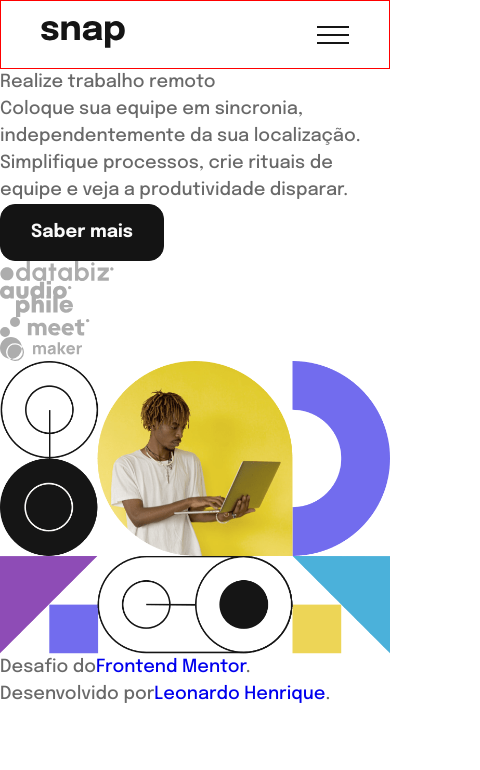
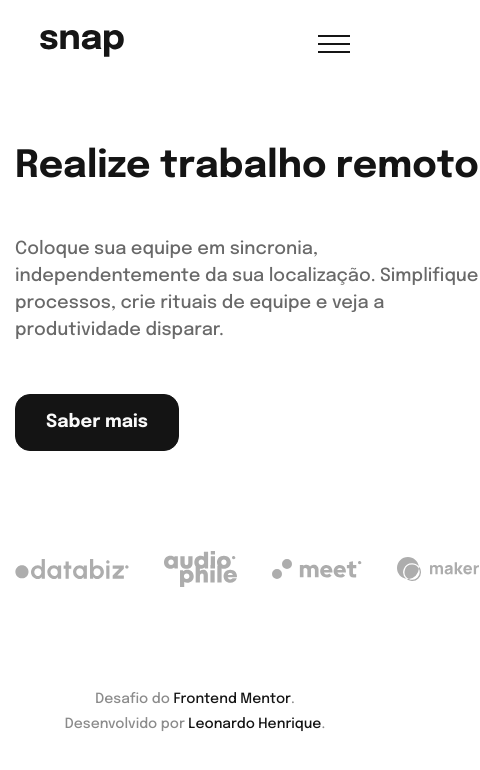
Before and after one commit to Leo-Henrique/intro-section, a React (Vite) app: page / in a window 390 px wide. Shown: the top 770 px of the page, 480 px wide, since content can reach past the window. Built offline with nearby package versions, Linux system fonts and the light colour scheme.

Commit message:
CSS finished. Responsive in progress

```diff
--- a/src/components/Footer/index.jsx
+++ b/src/components/Footer/index.jsx
@@ -1,12 +1,15 @@
 import React from 'react'
+import styles from "./style.module.scss";
 
 const Footer = () => {
     return (
-        <footer>
+        <footer className={styles.footer}>
             <p>
                 <span>
                     Desafio do
                 </span>
+
+                {"\n"}
 
                 <a href="https://www.frontendmentor.io/home"
                 target="_blank"
@@ -19,6 +22,8 @@ const Footer = () => {
                     Desenvolvido por
                 </span>
 
+                {"\n"}
+
                 <a href="https://www.linkedin.com/in/leonardo-henrique-/"
                 target="_blank"
                 rel="external noopener noreferrer">
--- /dev/null
+++ b/src/components/Footer/style.module.scss
@@ -0,0 +1,25 @@
+@import "../../scss/mixins";
+@import "../../scss/variables";
+
+.footer {
+    padding: 4rem;
+    font-size: $body - 0.4rem;
+    text-align: center;
+    color: #8b8b8b;
+
+    a {
+        color: $support-dark-1;
+        display: inline-block;
+        padding: 0.2rem 0;
+        transition: color 200ms ease-in-out;
+
+        @include desktop {
+            &:hover {
+                color: $support-light-3;
+            }
+        }
+        &:active {
+            color: $support-dark-2;
+        }
+    }
+}
--- a/src/components/Header/style.module.scss
+++ b/src/components/Header/style.module.scss
@@ -6,7 +6,6 @@
     align-items: center;
     column-gap: 2rem;
     padding: 0 4rem;
-    border: 1px solid red;
     font-size: $body - 0.4rem;
 
     @include breakpoint-lg {
@@ -15,7 +14,7 @@
     }
 }
 .headerLogo {
-    padding: 2rem;
+    padding: 3rem 2rem;
     padding-left: 0;
     opacity: 1;
     transition: opacity 200ms ease-in-out;
@@ -35,7 +34,7 @@
     @include breakpoint-lg {
         display: block;
         cursor: pointer;
-        padding: 2rem;
+        padding: 3rem 2rem;
         padding-right: 0;
         transition: opacity 200ms ease-in-out;
 
@@ -79,7 +78,7 @@
         }
         .navItem > button,
         .navItem > a {
-            padding: 2rem;
+            padding: 3rem 2rem;
         }
         .navItem > a {
             display: block;
--- a/src/components/Intro/index.jsx
+++ b/src/components/Intro/index.jsx
@@ -6,14 +6,16 @@ import { ReactComponent as SVGMeet } from "../../assets/client-meet.svg"
 import { ReactComponent as SVGMaker } from "../../assets/client-maker.svg"
 import ImgMainMobile from "../../assets/image-hero-mobile.png";
 import ImgMainDesktop from "../../assets/image-hero-desktop.png";
+import styles from "./style.module.scss";
 
 const Intro = () => {
     const clients = [SVGDatabiz, SVGAudiophile, SVGMeet, SVGMaker];
 
     return (
-        <main>
-            <div>
-                <h1>
+        <main className={styles.intro}>
+            <div className={`container ${styles.introContainer}`}>
+                <div className={styles.introContent}>
+                    <h1 className="title">
                         Realize trabalho remoto
                     </h1>
 
@@ -25,14 +27,14 @@ const Intro = () => {
                     size="normal"
                     filled={true} />
 
-                <ul>
+                    <ul className={styles.introClients}>
                         {clients.map((client, index) => {
                             return <li key={index}>{React.createElement(client)}</li>
                         })}
                     </ul>
                 </div>
 
-            <div>
+                <div className={styles.introImg}>
                     <picture>
                         <source srcSet={ImgMainMobile}
                         media="(max-width: 767.98px)"
@@ -42,6 +44,7 @@ const Intro = () => {
                         alt="" />
                     </picture>
                 </div>
+            </div>
         </main>
     )
 }
--- /dev/null
+++ b/src/components/Intro/style.module.scss
@@ -0,0 +1,31 @@
+.intro {
+    padding: 6rem 0;
+
+    &Container {
+        display: flex;
+        align-items: flex-end;
+    }
+    &Img {
+        max-width: 480px;
+    }
+}
+
+.introContent {
+    flex: 1;
+
+    h1 {
+        margin-bottom: 5rem;
+    }
+    p {
+        max-width: 500px;
+        margin-bottom: 5rem;
+    }
+    button {
+        margin-bottom: 10rem;
+    }
+    .introClients {
+        display: flex;
+        align-items: center;
+        column-gap: 3.5rem;
+    }
+}
--- a/src/scss/_main.scss
+++ b/src/scss/_main.scss
@@ -6,9 +6,15 @@ body {
     color: $support-light-3;
 }
 .container {
-    max-width: 1140px;
+    max-width: 1170px;
     padding-left: 15px;
     padding-right: 15px;
     margin-left: auto;
     margin-right: auto;
 }
+.title {
+    @include font-size($h1);
+    line-height: 1.05;
+    font-weight: 700;
+    color: $support-dark-1;
+}
--- a/src/scss/_variables.scss
+++ b/src/scss/_variables.scss
@@ -4,6 +4,7 @@ $support-light-3: #696969;
 $support-dark-1: #141414;
 $support-dark-2: #474747;
 
+$h1: 7.2rem;
 $body: 1.8rem;
 $body-sm: $body - 0.2rem;
 
```
Lines whose indentation alone changed are shown as unchanged.
